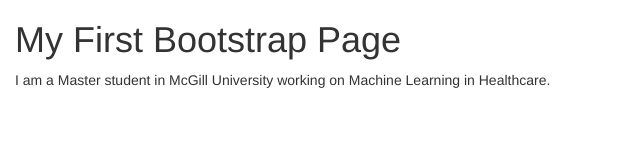
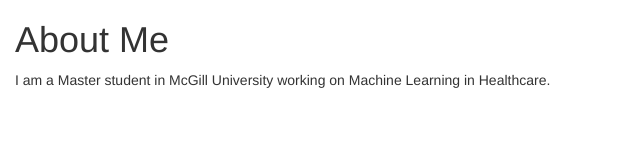
Before and after one commit to ximmao/ximmao.github.io, a plain HTML site: page index.html in a window 1280 px wide. Shown: the whole page, without its empty margins (0-640 px from the left). Drawn offline with nearby package versions, Linux system fonts and the light colour scheme.

Commit message:
Update index.html

```diff
--- a/index.html
+++ b/index.html
@@ -1,7 +1,7 @@
 <!DOCTYPE html>
 <html lang="en">
 <head>
-  <title>Bootstrap Example</title>
+  <title>Ximeng Mao</title>
   <meta charset="utf-8">
   <meta name="viewport" content="width=device-width, initial-scale=1">
   <link rel="stylesheet" href="https://maxcdn.bootstrapcdn.com/bootstrap/3.4.0/css/bootstrap.min.css">
@@ -10,7 +10,7 @@
 </head>
 <body>
 <div class="container-fluid">
-  <h1>My First Bootstrap Page</h1>
+  <h1>About Me</h1>
   <p>I am a Master student in McGill University working on Machine Learning in Healthcare.</p>
 </div>
 </body>
```
